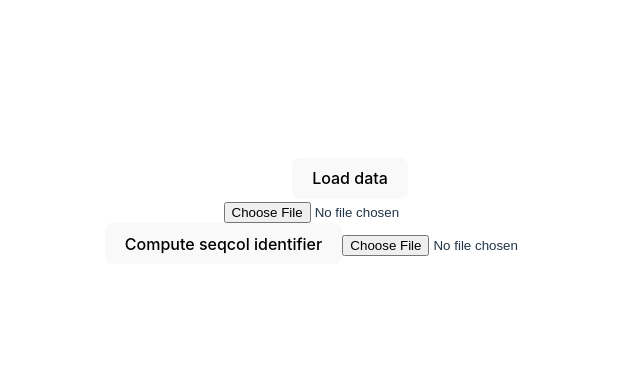
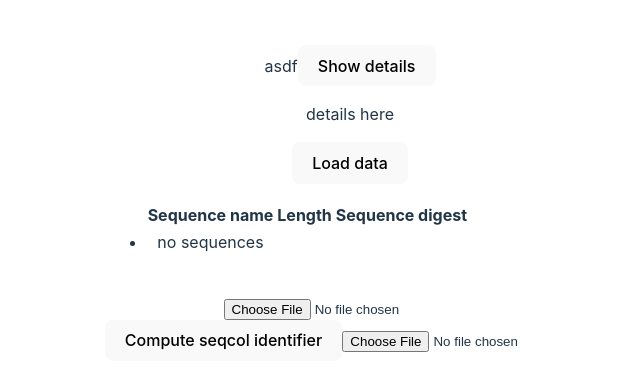
Before and after one commit to databio/fasta-id, a React (Vite) app: page / in a window 1280 px wide. Shown: the part 165-556 px from the top of the page, without its empty margins (290-930 px from the left). Built offline with nearby package versions, Linux system fonts and the light colour scheme; what canonicalize, fasta-js, node-forge would draw is missing.

Commit message:
exploring

```diff
--- a/src/App.jsx
+++ b/src/App.jsx
@@ -12,6 +12,8 @@ import React from 'react';
 //   { name: 'Garlic', id: 2 },
 //   { name: 'Apple', id: 3 },
 // ];
+
+// HEY! don't use var! use let!
 
 var options = {
   'definition': 'id',
@@ -75,12 +77,19 @@ console.log(fp.parse(sequenceData));
 //   </li>
 // );
 
-function renderListItems(listItems) {
-  return listItems["myListItems"].map(listItem => {
+function renderListItems(params) {
+  console.log("Rendering list items...", params["myListItems"])
+  if (params["myListItems"]["sequences"] == undefined) {
+    return <li>no sequences</li>
+  }
+  console.log("Found sequences...")
+  return params["myListItems"]["sequences"].map(listItem => {
     return (
-      <li key={listItem.name}>
-        {listItem.sequence}
-      </li>
+      <tr>
+        <td key={listItem.name}>{listItem.name}</td>
+        <td>{listItem.length}</td>
+        <td>{listItem.sequence}</td>
+      </tr>
     );
   });
 }
@@ -89,10 +98,38 @@ function MyListToShow(myListItems) {
   console.log(myListItems)
     return (
       <>
-      <ul>{renderListItems(myListItems)}</ul>
+      <table>
+        <tr>
+          <th>Sequence name</th>
+          <th>Length</th>
+          <th>Sequence digest</th>
+        </tr>
+      {renderListItems(myListItems)}
+      </table>
       </>
     )
 }
+
+class SequenceCollection {
+  constructor(digest) {
+    console.log(`Creating sequence collection... {digest}`)
+    this.digest = digest;
+  }
+
+
+  getCollection() {
+    fetch (server.api + "collection/" + this.digest)
+      .then(response => response.json())
+      .then(data => {
+        console.log(data);
+        return data;
+      })
+  }
+}
+
+const sequenceCollection = new SequenceCollection("asdf");
+
+
 
 function MyTextbox() {
   return (
@@ -102,13 +139,19 @@ function MyTextbox() {
   )
 }
 
+let server = {
+  api: "https://seqcolapi.databio.org/",
+}
+
 const getData = async () => {
-  // const resp = await fetch('http://127.0.0.1:8100/collection/59319772d1bcf2e0dd4b8a296f2d9682?format=collated');  # local dev
-  const resp = await fetch('https://seqcolapi.databio.org/collection/59319772d1bcf2e0dd4b8a296f2d9682?format=collated');
+  // const resp = await fetch('http://127.0.0.1:8100/collection/59319772d1bcf2e0dd4b8a296f2d9682?collated=false');  # local dev
+  const resp = await fetch('https://seqcolapi.databio.org/collection/MFxJDHkVdTBlPvUFRbYWDZYxmycvHSRp?collated=false');
   const json = await resp.json();
   // return products
   return json
 }
+
+
 
 class FileInput extends React.Component {
   constructor(props) {
@@ -156,9 +199,56 @@ function parseFasta() {
   result.innerHTML = seqcol_digest(parsed);
 }
 
+let userName = "Nathan Sheffield"
+
+let count = 0;
+
+const addOne = () => {
+  console.log("Adding one...", count)
+  count++;
+}
+
+const minusOne = () => {
+  console.log("Minus one...")
+  count--;
+}
+
+const resetCount = () => {
+  console.log("resetting")
+  count = 0;
+}
+
+let visibility = true;
+
+
+
+function VisibilityToggle() {
+  const [visibility, setVisibility] = useState(true)
+
+  const toggleVisibility = () => {
+    console.log("toggle")
+    setVisibility(!visibility)
+  }
+  return (<div> asdf
+  <button onClick={toggleVisibility}>{visibility ? "Show details" : "Hide details"}</button>
+  { visibility && <p id="memo">details here</p> }
+  </div>)
+  };
+
+
+
+const templateTwo = (
+  <div>
+    <h2>Count: {count}</h2>
+    <button onClick={addOne}>+1</button>
+    <button onClick={resetCount}>Reset one</button>
+    <button onClick={minusOne}>-1</button>
+  </div>
+);
+
 function App() {
   const [count, setCount] = useState(0)
-  const [myListItems, setMyListItems] = useState(products)
+  const [myListItems, setMyListItems] = useState([])
 
   function handleClick() {
     getData().then((data) => {
@@ -170,10 +260,11 @@ function App() {
 
   return (
     <>
-      <ul><MyListToShow myListItems={myListItems} /></ul>
+    <VisibilityToggle/>
       <button onClick={handleClick}>
         Load data
       </button>
+      <ul><MyListToShow myListItems={myListItems} /></ul>
     <br />
       <MyTextbox />
       <br />
```
Also changed, not shown: 1 other file (tests, documents, lock files or other folders).
